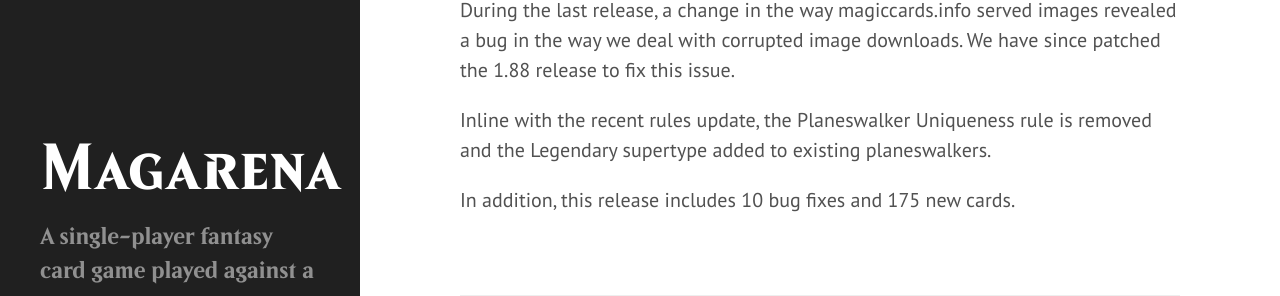
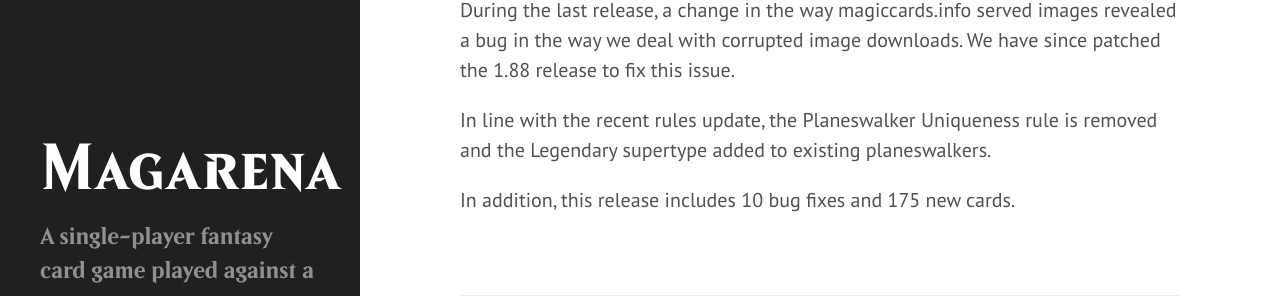
Before and after one commit to magarena/magarena.github.io, a Jekyll site: the page built from index.html, in a window 1280 px wide and 900 px high, scrolled down 500 px. Shown: the part 153-449 px from the top of the window. Built offline with Jekyll 4.4.1, drawn with Linux system fonts in a browser that asks for light colours; the list of posts is cut into pages by our own code.

Commit message:
fix typo, inline -> in line

```diff
--- a/_posts/2017-09-30-1-89-released.md
+++ b/_posts/2017-09-30-1-89-released.md
@@ -7,7 +7,7 @@
 revealed a bug in the way we deal with corrupted image downloads. We have since
 patched the 1.88 release to fix this issue.
 
-Inline with the recent rules update, the Planeswalker Uniqueness rule is
+In line with the recent rules update, the Planeswalker Uniqueness rule is
 removed and the Legendary supertype added to existing planeswalkers.
 
 In addition, this release includes 10 bug fixes and 175 new cards.
```
